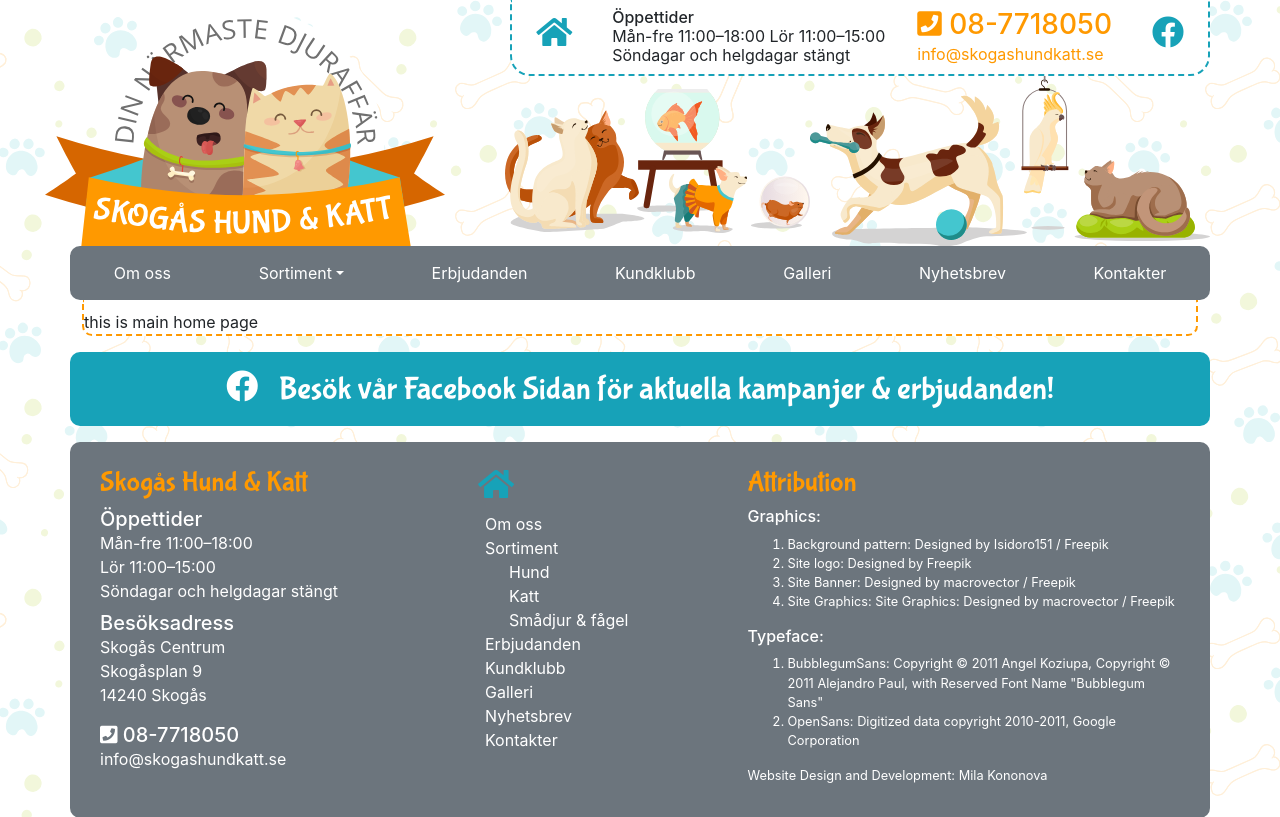
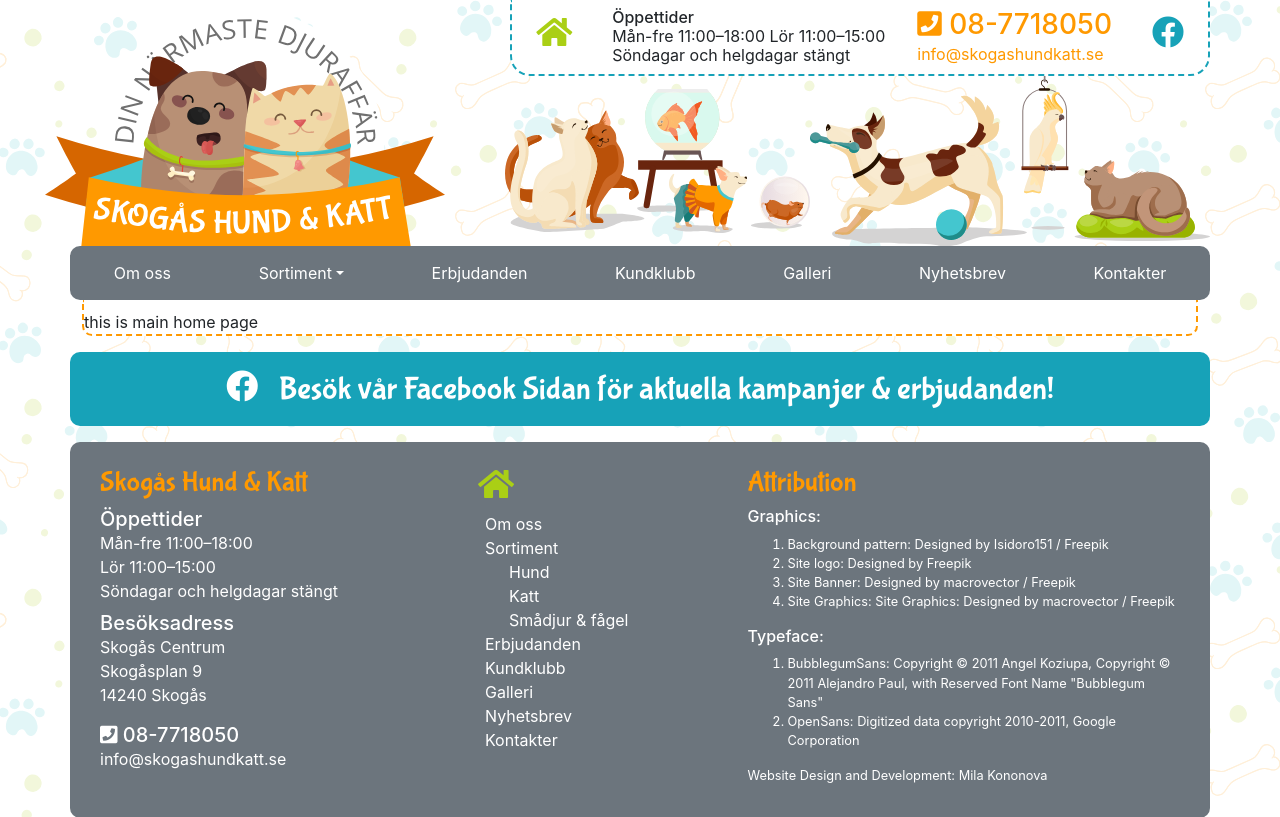
Before and after one commit to mila-nova/HundKatt, a PHP site: page / in a window 1280 px wide. Shown: the top 817 px of the page. Run offline with PHP 8.4, Linux system fonts and the light colour scheme; some libraries are stand-ins or nearby versions.

Commit message:
added important to oveeride bootstrap color to home-active class

```diff
--- a/css/main.css
+++ b/css/main.css
@@ -66,7 +66,7 @@ a.home-icon:hover {
 }
 
 a.home-active {
-    color: #AACF15;
+    color: #AACF15 !important;
     /*IE fallback*/
     color: var(--green);
 }
```
